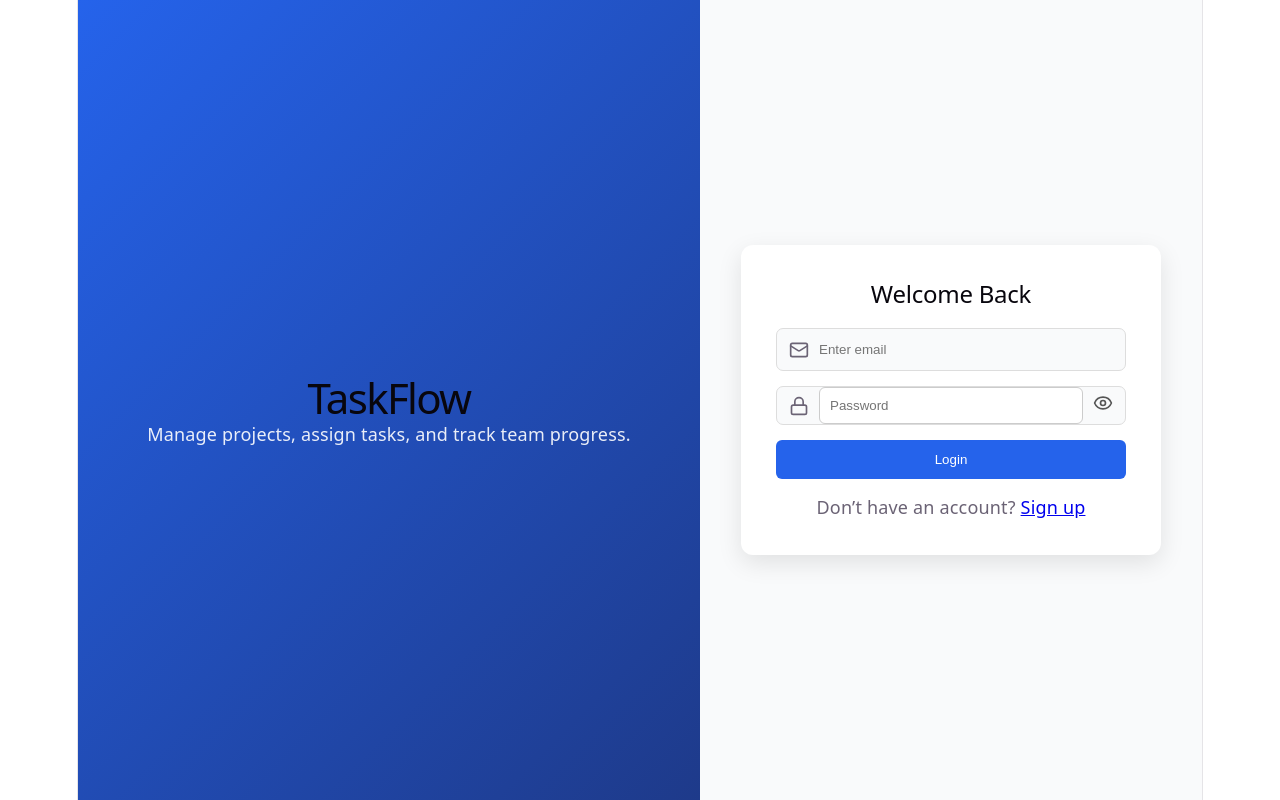
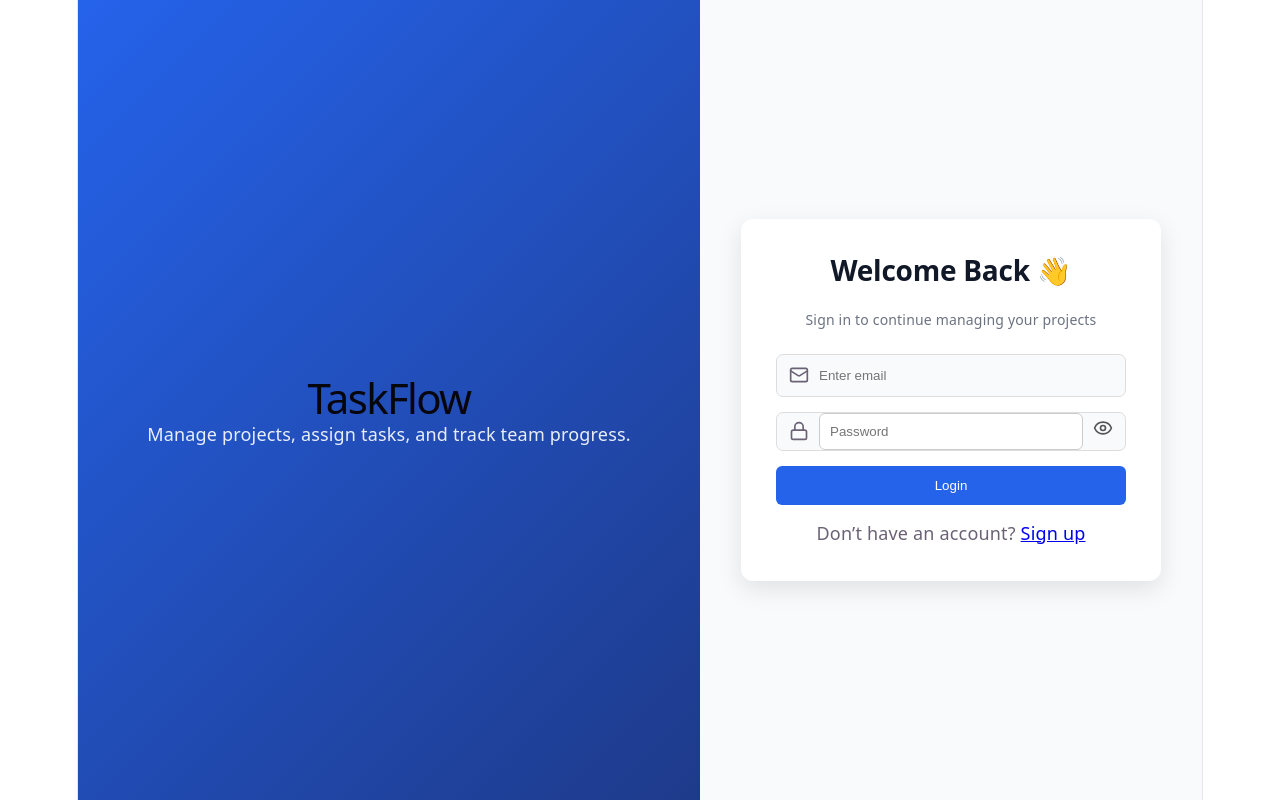
Before and after one commit to Riya21-creator/taskflow-project-management, a React app in the folder frontend/: page /login in a window 1280 px wide. Built offline with nearby package versions, Linux system fonts and the light colour scheme; the HTML template or start-up script is replaced by a standard one.

Commit message:
improve login UI visibility

```diff
--- a/frontend/src/index.css
+++ b/frontend/src/index.css
@@ -496,3 +496,25 @@ input {
     background: white;
     color: black;
 }
+
+.login-title {
+    font-size: 28px;
+    font-weight: 700;
+    color: #111827;
+    /* dark text */
+    margin-bottom: 8px;
+}
+
+.login-subtitle {
+    font-size: 14px;
+    color: #6b7280;
+    /* grey */
+    margin-bottom: 20px;
+}
+
+.login-card {
+    background: #ffffff;
+    padding: 30px;
+    border-radius: 12px;
+    box-shadow: 0 10px 30px rgba(0, 0, 0, 0.1);
+}
--- a/frontend/src/pages/Login.jsx
+++ b/frontend/src/pages/Login.jsx
@@ -48,7 +48,8 @@ const Login = () => {
 
       <div className="auth-right">
         <form className="auth-card" onSubmit={handleSubmit}>
-          <h2>Welcome Back</h2>
+          <h2 className="login-title">Welcome Back 👋</h2>
+<p className="login-subtitle">Sign in to continue managing your projects</p>
 
           <div className="input-group">
             <Mail size={20} />
```
